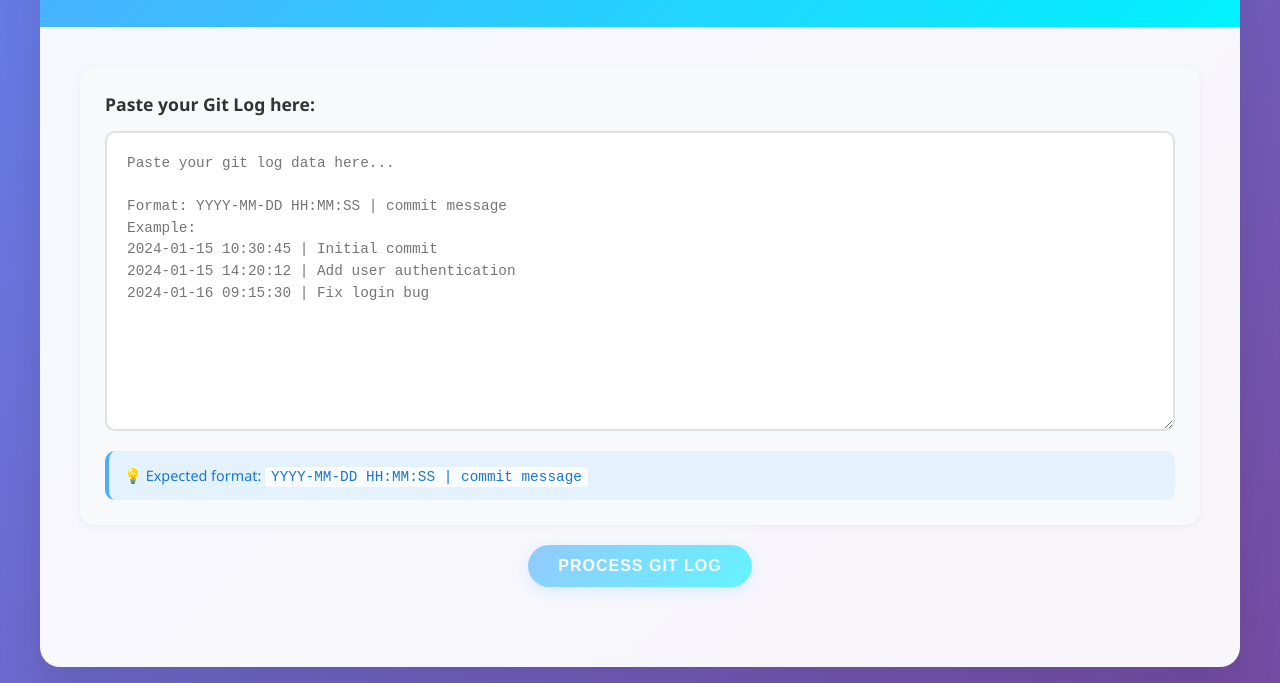
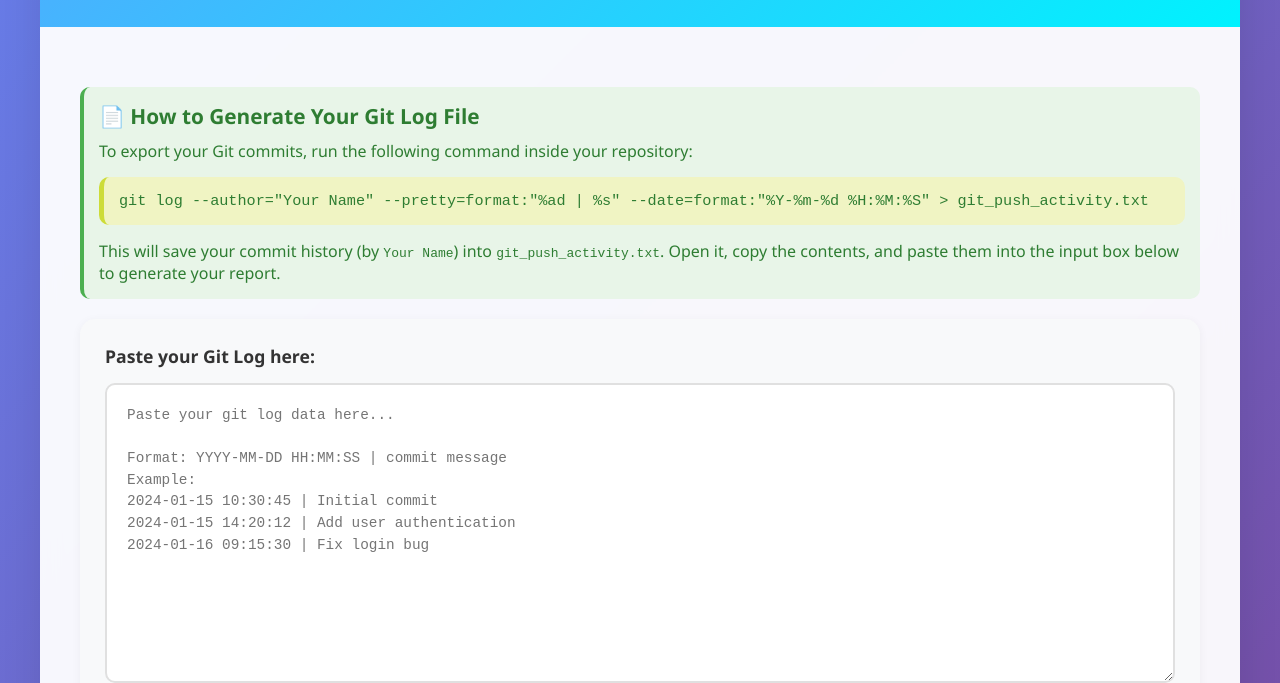
Before and after one commit to Habil-0105/gitlogparser, a plain HTML site: page index.html in a window 1280 px wide. Shown: the part 142-825 px from the top of the page. Drawn offline with Linux system fonts and the light colour scheme.

Commit message:
add how to generate log

```diff
--- a/index.html
+++ b/index.html
@@ -1,11 +1,13 @@
 <!DOCTYPE html>
 <html lang="en">
+
 <head>
     <meta charset="UTF-8">
     <meta name="viewport" content="width=device-width, initial-scale=1.0">
     <title>Git Log Parser</title>
     <link rel="stylesheet" href="styles.css">
 </head>
+
 <body>
     <div class="container">
         <div class="header">
@@ -14,16 +16,25 @@
         </div>
 
         <div class="main-content">
+            <div class="file-info">
+                <h3 class="instruction-title">📄 How to Generate Your Git Log File</h3>
+                <p>
+                    To export your Git commits, run the following command inside your repository:
+                </p>
+                <pre class="command-block">git log --author="Your Name" --pretty=format:"%ad | %s" --date=format:"%Y-%m-%d %H:%M:%S" > git_push_activity.txt</pre>
+                <p>
+                    This will save your commit history (by <code>Your Name</code>) into <code>git_push_activity.txt</code>.
+                    Open it, copy the contents, and paste them into the input box below to generate your report.
+                </p>
+            </div>
+
             <div class="input-section">
                 <div class="input-content" id="textInputContent">
                     <div class="text-input-area">
                         <label for="gitLogInput" class="input-label">Paste your Git Log here:</label>
-                        <textarea
-                            id="gitLogInput"
-                            class="git-log-textarea"
+                        <textarea id="gitLogInput" class="git-log-textarea"
                             placeholder="Paste your git log data here...&#10;&#10;Format: YYYY-MM-DD HH:MM:SS | commit message&#10;Example:&#10;2024-01-15 10:30:45 | Initial commit&#10;2024-01-15 14:20:12 | Add user authentication&#10;2024-01-16 09:15:30 | Fix login bug"
-                            rows="10"
-                        ></textarea>
+                            rows="10"></textarea>
                         <div class="input-hint">
                             <span>💡 Expected format: <code>YYYY-MM-DD HH:MM:SS | commit message</code></span>
                         </div>
@@ -52,4 +63,5 @@
 
     <script src="app.js"></script>
 </body>
+
 </html>
--- a/styles.css
+++ b/styles.css
@@ -42,6 +42,23 @@ body {
 
 .main-content {
     padding: 40px;
+}
+
+.instruction-title {
+    font-size: 1.3rem;
+    color: #2e7d32;
+    margin-bottom: 10px;
+}
+
+.command-block {
+    background: #f0f4c3;
+    padding: 15px;
+    border-radius: 10px;
+    border-left: 5px solid #cddc39;
+    font-family: 'Courier New', monospace;
+    font-size: 0.95rem;
+    overflow-x: auto;
+    margin: 15px 0;
 }
 
 .input-section {
@@ -242,15 +259,15 @@ body {
 
 @media (max-width: 768px) {
     .header h1 {
-font-size: 2rem;
+        font-size: 2rem;
     }
 
     .main-content {
-padding: 20px;
+        padding: 20px;
     }
 
     .results-header {
-flex-direction: column;
-gap: 15px;
+        flex-direction: column;
+        gap: 15px;
     }
 }
```
